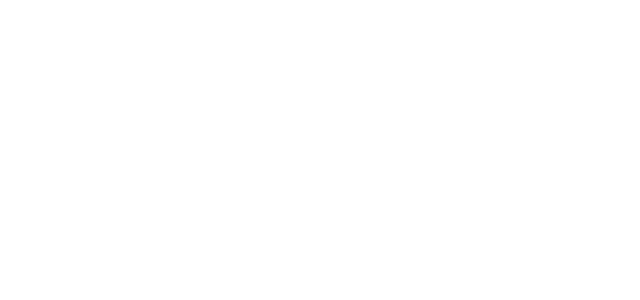
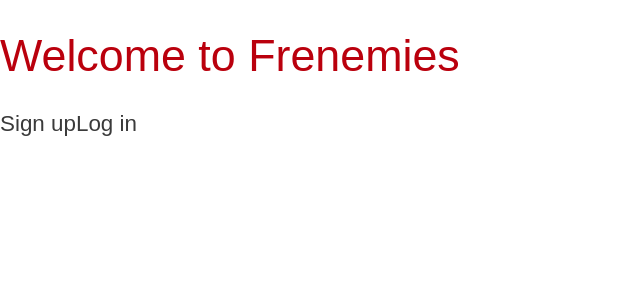
Before and after one commit to IngeHeeringa/202301-w7chwe-inge-heeringa-front, a React (Create React App) app: page / in a window 1280 px wide. Shown: the top 300 px of the page, without its empty margins (0-640 px from the left). Built offline with nearby package versions, Linux system fonts and the light colour scheme; a web font is replaced by a local one.

Commit message:
Create HomePage structure and add route to router

```diff
--- /dev/null
+++ b/src/pages/HomePage.tsx
@@ -0,0 +1,17 @@
+import { Link } from "react-router-dom";
+
+const HomePage = (): JSX.Element => {
+  return (
+    <>
+      <h1 className="main-title">Welcome to Frenemies</h1>
+      <Link to="/" className="call-to-action">
+        Sign up
+      </Link>
+      <Link to="/" className="call-to-action">
+        Log in
+      </Link>
+    </>
+  );
+};
+
+export default HomePage;
--- a/src/router/router.tsx
+++ b/src/router/router.tsx
@@ -1,10 +1,12 @@
 import { createBrowserRouter } from "react-router-dom";
 import App from "../App";
+import HomePage from "../pages/HomePage";
 
 export const routes = [
   {
     path: "/",
     element: <App />,
+    children: [{ path: "/", element: <HomePage /> }],
   },
 ];
 
--- a/src/styles/index.css
+++ b/src/styles/index.css
@@ -15,12 +15,17 @@ body {
   margin: 0;
   font-family: var(--primaryFont);
   font-size: 1.4rem;
+  color: var(--secondaryColor);
 }
 
 h1,
 h2,
 h3 {
   font-weight: normal;
+}
+
+h1 {
+  color: var(--primaryColor);
 }
 
 ul,
```
